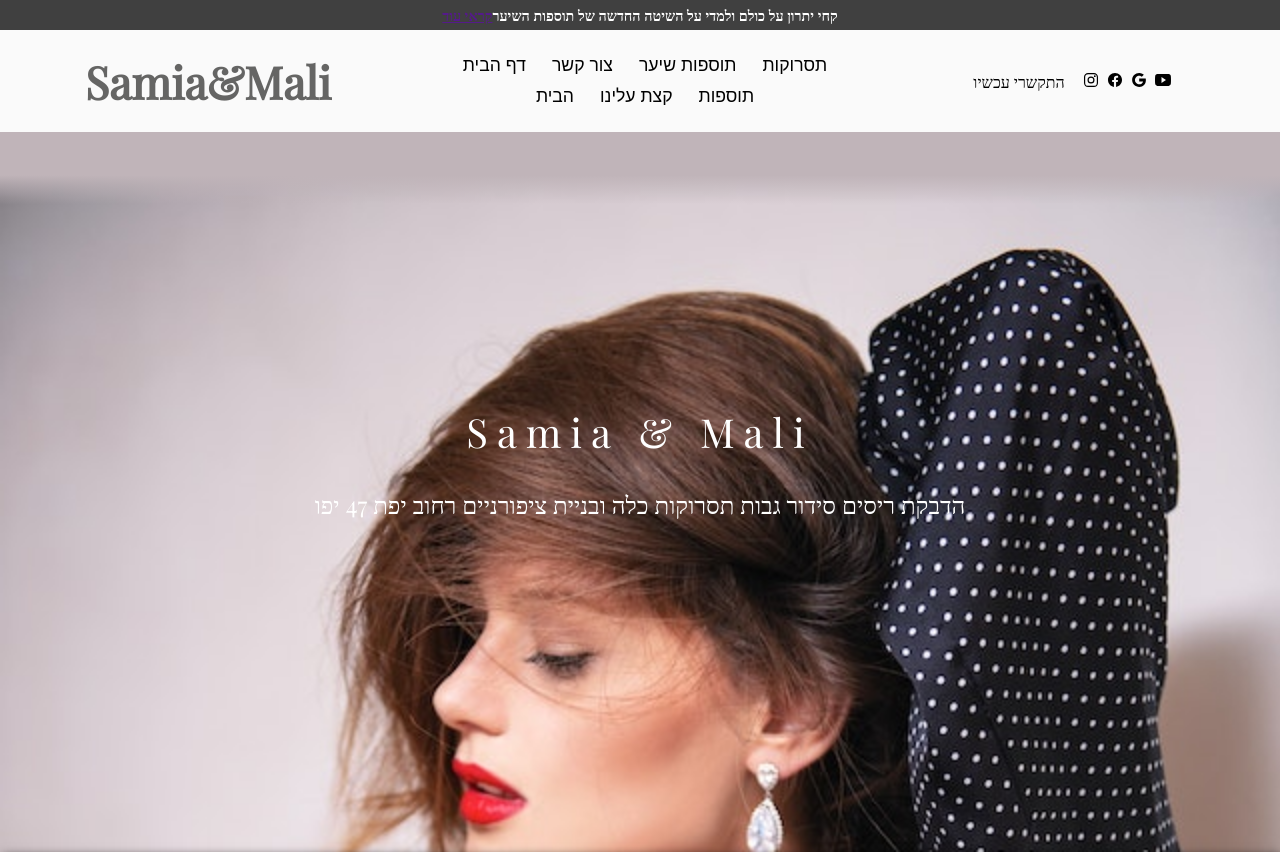
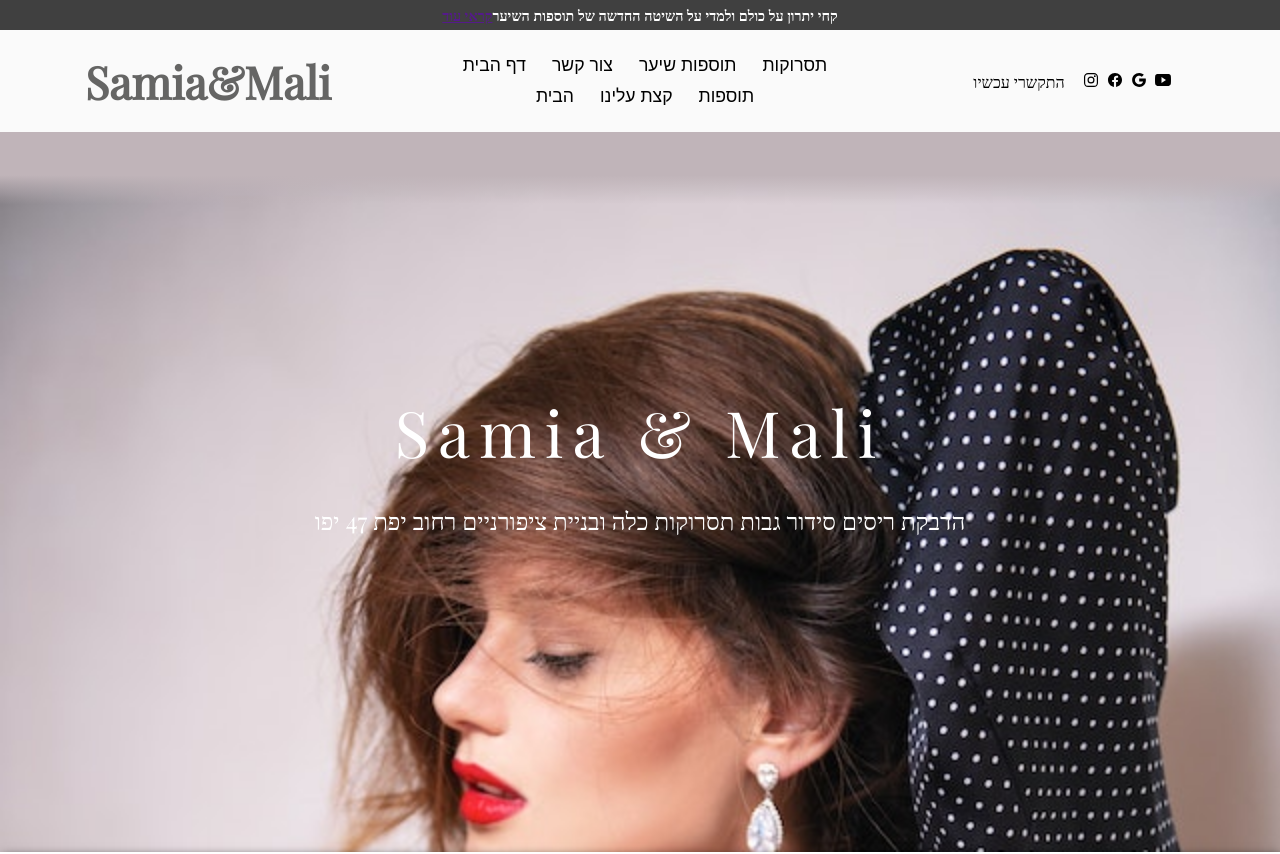
Before and after one commit to danpanorama/samia-mali_website, a React (Create React App) app: page /404 in a window 1280 px wide. Shown: the top 854 px of the page. Built offline with nearby package versions, Linux system fonts and the light colour scheme.

Commit message:
some  changes

```diff
--- a/src/components/homecomp/ImageOpen.jsx
+++ b/src/components/homecomp/ImageOpen.jsx
@@ -20,10 +20,10 @@ import "../../css/App.css";
 
 function ImageOpen(props) {
   return (
-    <div style={{ transform: `translate3d(0, ${ props.offsetY * 0.8 }px,0)`}}  className="openingBg flexcol zindex-1">
+    <div style={{ transform: `translate3d(0, ${ props.offsetY * 0.6   }px,0)`}}  className="openingBg flexcol zindex-1">
 
-      <div style={{ transform: `translate3d(0, -${ props.offsetY * 0.5 }px,0)`}}  className="headers flexcol center " >
-        <h1 className="h1 cw"> Samia & Mali  </h1>
+      <div style={{ transform: `translate3d(0, -${ props.offsetY * 0.6 }px,0)`}}  className="headers flexcol center " >
+        <h1 className="h1 cw"> Samia  <span> &</span> Mali  </h1>
         <h2 className="h2 cw textalinphone">הדבקת ריסים סידור גבות תסרוקות כלה ובניית ציפורניים רחוב יפת 47 יפו</h2>
       </div>
       {/* <div className="endd flexcol center"><div className="kav"></div></div> */}
--- a/src/css/App.css
+++ b/src/css/App.css
@@ -154,6 +154,7 @@ padding: 5px !important;
 font-size: 1.4rem !important;
 }
 
+
 }
 
 
@@ -211,8 +212,9 @@ direction: rtl;
       }
 
       .h1{
-        font-size: 2.5rem !important;
+        font-size: 4rem !important;
         letter-spacing: 9px !important;
+        text-align: center;
 
       }
       .kavrohav{
--- a/src/css/home.css
+++ b/src/css/home.css
@@ -11,7 +11,7 @@
     justify-content: center;
     align-items: center;
     position: relative;
-   transition: all .2s ease;
+
 
 }
 
```
